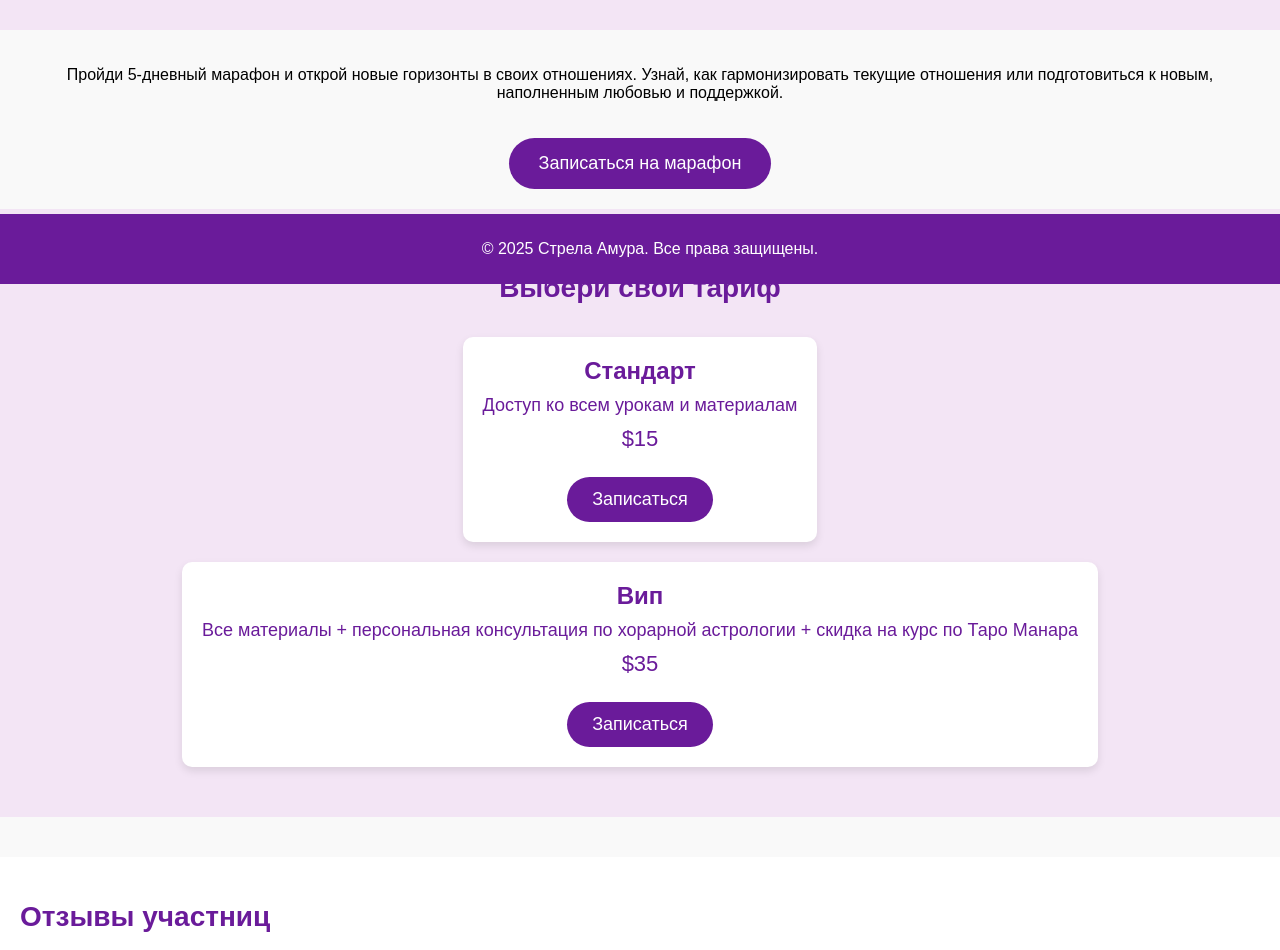
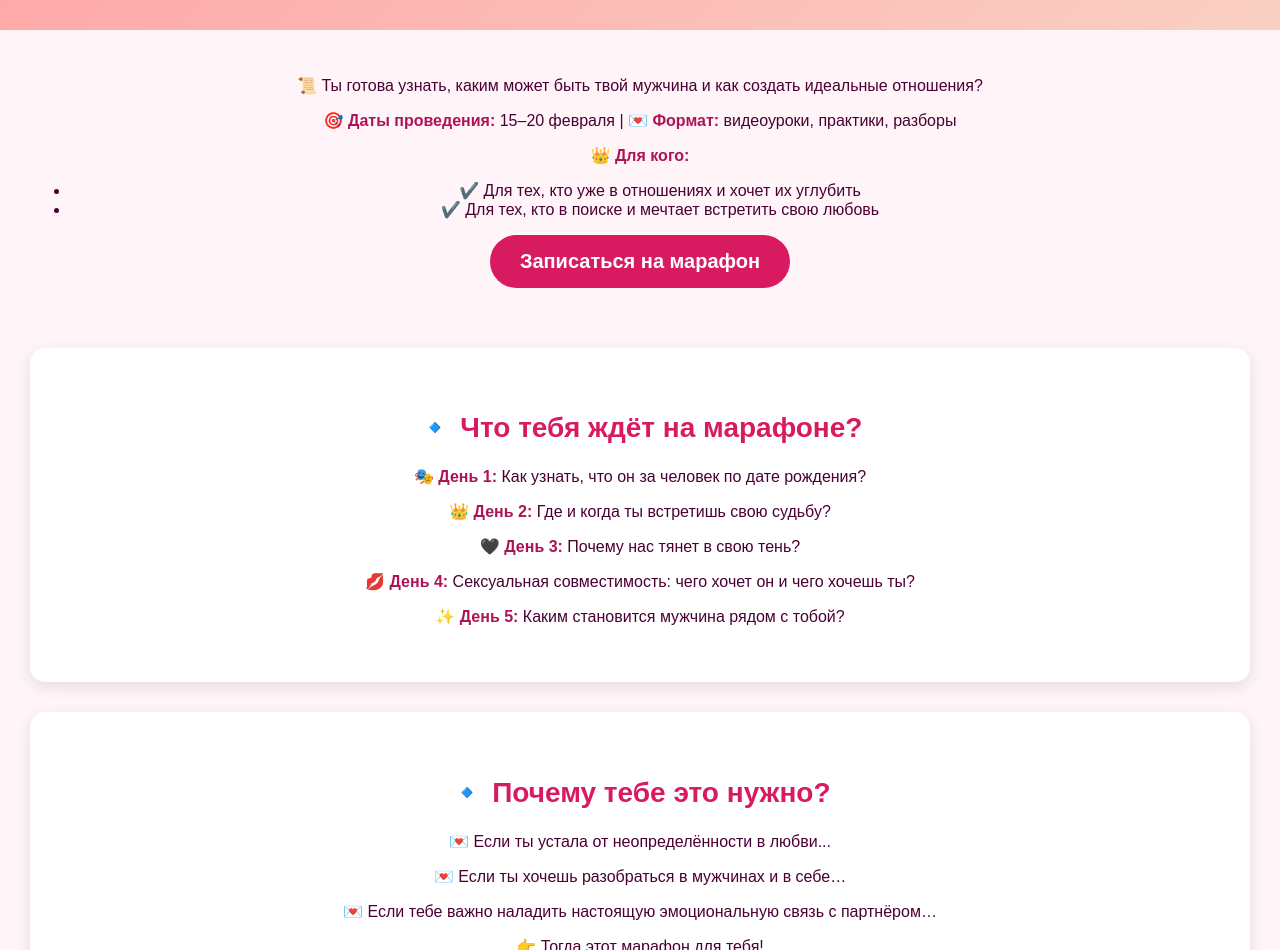
Before and after one commit to YanaForza/landing-page, a plain HTML site: page index.html in a window 1280 px wide. Shown: the part 516-1466 px from the top of the page. Drawn offline with Linux system fonts and the light colour scheme.

Commit message:
index.html

```diff
--- a/index.html
+++ b/index.html
@@ -3,21 +3,22 @@
 <head>
     <meta charset="UTF-8">
     <meta name="viewport" content="width=device-width, initial-scale=1.0">
-    <title>Стрела Амура - Марафон по гармонизации отношений</title>
+    <title>Стрела Амура - Марафон по любви и отношениям</title>
     <style>
         body {
             font-family: 'Arial', sans-serif;
-            background-color: #f9f9f9;
+            background-color: #fff5f8;
             margin: 0;
             padding: 0;
+            color: #4a0033;
         }
         header {
-            background-color: #f3e5f5;
+            background: linear-gradient(135deg, #ff9a9e, #fad0c4);
             text-align: center;
             padding: 40px 20px;
+            color: white;
         }
         header h1 {
-            color: #6a1b9a;
             font-size: 36px;
             margin: 0;
         }
@@ -26,34 +27,48 @@
             max-height: 400px;
             object-fit: cover;
             margin-top: 20px;
+            border-radius: 10px;
         }
         .content {
-            padding: 20px;
+            padding: 30px;
             text-align: center;
         }
         .cta-button {
             display: inline-block;
             padding: 15px 30px;
-            background-color: #6a1b9a;
+            background: #d81b60;
             color: white;
-            font-size: 18px;
+            font-size: 20px;
             border-radius: 30px;
             text-decoration: none;
-            margin-top: 20px;
+            font-weight: bold;
+            transition: 0.3s;
         }
-        .testimonials {
-            background-color: #ffffff;
-            padding: 20px;
-            margin-top: 40px;
+        .cta-button:hover {
+            background: #ad1457;
         }
-        .testimonials h2 {
-            color: #6a1b9a;
+        .section {
+            background-color: white;
+            padding: 40px 20px;
+            text-align: center;
+            margin: 30px;
+            border-radius: 15px;
+            box-shadow: 0 5px 15px rgba(0, 0, 0, 0.1);
+        }
+        .section h2 {
+            color: #d81b60;
             font-size: 28px;
+        }
+        .highlight {
+            font-weight: bold;
+            color: #ad1457;
         }
         .testimonial-images {
             display: flex;
-            justify-content: space-around;
+            justify-content: center;
+            gap: 15px;
             margin-top: 20px;
+            flex-wrap: wrap;
         }
         .testimonial-images img {
             width: 120px;
@@ -62,86 +77,79 @@
             box-shadow: 0 4px 8px rgba(0, 0, 0, 0.1);
         }
         footer {
-            background-color: #6a1b9a;
+            background-color: #d81b60;
             color: white;
             text-align: center;
-            padding: 10px;
-            position: fixed;
-            bottom: 0;
-            width: 100%;
-        }
-        .pricing {
-            background-color: #f3e5f5;
-            padding: 40px 20px;
-            text-align: center;
-        }
-        .pricing h2 {
-            color: #6a1b9a;
-            font-size: 28px;
-        }
-        .price-option {
-            display: inline-block;
-            background-color: white;
-            padding: 20px;
-            margin: 10px;
-            border-radius: 10px;
-            box-shadow: 0 4px 8px rgba(0, 0, 0, 0.1);
-        }
-        .price-option h3 {
-            color: #6a1b9a;
-            font-size: 24px;
-            margin: 0;
-        }
-        .price-option p {
-            color: #6a1b9a;
-            font-size: 18px;
-            margin: 10px 0;
-        }
-        .price-option .price {
-            font-size: 22px;
-            color: #6a1b9a;
-        }
-        .price-option .cta-button {
-            margin-top: 15px;
-            padding: 12px 25px;
-            font-size: 18px;
+            padding: 15px;
+            margin-top: 30px;
         }
     </style>
 </head>
 <body>
     <header>
-        <h1>Стрела Амура: Марафон, который изменит твои отношения</h1>
-        <img src="https://imgur.com/3r6sWSE" alt="Марафон Стрела Амура" class="hero-image">
+        <h1>Стрела Амура: марафон о любви и гармоничных отношениях</h1>
+        <img src="https://i.imgur.com/3r6sWSE.jpg" alt="Марафон Стрела Амура" class="hero-image">
     </header>
 
     <div class="content">
-        <p>Пройди 5-дневный марафон и открой новые горизонты в своих отношениях. Узнай, как гармонизировать текущие отношения или подготовиться к новым, наполненным любовью и поддержкой.</p>
+        <p>📜 Ты готова узнать, каким может быть твой мужчина и как создать идеальные отношения?</p>
+        <p>🎯 <span class="highlight">Даты проведения:</span> 15–20 февраля | 💌 <span class="highlight">Формат:</span> видеоуроки, практики, разборы</p>
+        <p>👑 <span class="highlight">Для кого:</span></p>
+        <ul>
+            <li>✔️ Для тех, кто уже в отношениях и хочет их углубить</li>
+            <li>✔️ Для тех, кто в поиске и мечтает встретить свою любовь</li>
+        </ul>
         <a href="https://wa.me/905444405770" class="cta-button">Записаться на марафон</a>
     </div>
 
-    <div class="pricing">
-        <h2>Выбери свой тариф</h2>
-        <div class="price-option">
-            <h3>Стандарт</h3>
-            <p>Доступ ко всем урокам и материалам</p>
-            <p class="price">$15</p>
-            <a href="https://wa.me/905444405770" class="cta-button">Записаться</a>
-        </div>
-        <div class="price-option">
-            <h3>Вип</h3>
-            <p>Все материалы + персональная консультация по хорарной астрологии + скидка на курс по Таро Манара</p>
-            <p class="price">$35</p>
-            <a href="https://wa.me/905444405770" class="cta-button">Записаться</a>
-        </div>
+    <div class="section">
+        <h2>🔹 Что тебя ждёт на марафоне?</h2>
+        <p>🎭 <span class="highlight">День 1:</span> Как узнать, что он за человек по дате рождения?</p>
+        <p>👑 <span class="highlight">День 2:</span> Где и когда ты встретишь свою судьбу?</p>
+        <p>🖤 <span class="highlight">День 3:</span> Почему нас тянет в свою тень?</p>
+        <p>💋 <span class="highlight">День 4:</span> Сексуальная совместимость: чего хочет он и чего хочешь ты?</p>
+        <p>✨ <span class="highlight">День 5:</span> Каким становится мужчина рядом с тобой?</p>
     </div>
 
-    <div class="testimonials">
-        <h2>Отзывы участниц</h2>
+    <div class="section">
+        <h2>🔹 Почему тебе это нужно?</h2>
+        <p>💌 Если ты устала от неопределённости в любви...</p>
+        <p>💌 Если ты хочешь разобраться в мужчинах и в себе…</p>
+        <p>💌 Если тебе важно наладить настоящую эмоциональную связь с партнёром…</p>
+        <p>👉 Тогда этот марафон для тебя!</p>
+    </div>
+
+    <div class="section">
+        <h2>🔹 Что ты получишь?</h2>
+        <ul>
+            <li>✅ Видеоуроки с разъяснениями</li>
+            <li>✅ Задания и практики для глубокой проработки</li>
+            <li>✅ Разборы карт Таро Манара</li>
+            <li>✅ Откровенные инсайты о себе и своём мужчине</li>
+            <li>✅ Возможность получить личную консультацию</li>
+        </ul>
+    </div>
+
+    <div class="section">
+        <h2>🔹 Тарифы</h2>
+        <p><span class="highlight">💫 Стандарт – $15</span></p>
+        <p>📜 Доступ ко всем видеоурокам и заданиям</p>
+        <p>📜 Обратная связь в общем чате (по желанию)</p>
+        <p>🎁 Бонус: розыгрыш одного хорарного вопроса!</p>
+        <p><span class="highlight">👑 VIP – $35 (только 10 мест!)</span></p>
+        <p>📜 Доступ ко всем видеоурокам и заданиям</p>
+        <p>📜 Личная обратная связь + доп. разборы</p>
+        <p>📜 Эксклюзивные расклады Таро Манара</p>
+        <p>🎁 Бонусы: скидка на курс по Манаре, разбор мини-раскладов, участие в розыгрыше консультации на 30 минут!</p>
+    </div>
+
+    <div class="section">
+        <h2>🔹 Отзывы участниц предыдущих марафонов</h2>
         <div class="testimonial-images">
-            <img src="https://github.com/YanaForza/landing-page/blob/c90ac0631b6a7dc7ce7c38fc342344aac9539251/images/Screenshot_1.jpg?raw=true" alt="Отзыв 1">
-            <img src="https://github.com/YanaForza/landing-page/blob/c90ac0631b6a7dc7ce7c38fc342344aac9539251/images/Screenshot_2.jpg?raw=true" alt="Отзыв 2">
-            <img src="https://github.com/YanaForza/landing-page/blob/c90ac0631b6a7dc7ce7c38fc342344aac9539251/images/Screenshot_3.jpg?raw=true" alt="Отзыв 3">
-            <img src="https://github.com/YanaForza/landing-page/blob/c90ac0631b6a7dc7ce7c38fc342344aac9539251/images/Screenshot_4.jpg?raw=true" alt="Отзыв 4">
+            <img src="https://github.com/YanaForza/landing-page/blob/f5e262b4044d5692749ec260ec10a8f2dbff9687/images/Screenshot_1.jpg?raw=true" alt="Отзыв 1">
+            <img src="https://github.com/YanaForza/landing-page/blob/f5e262b4044d5692749ec260ec10a8f2dbff9687/images/Screenshot_2.jpg?raw=true" alt="Отзыв 2">
+            <img src="https://github.com/YanaForza/landing-page/blob/f5e262b4044d5692749ec260ec10a8f2dbff9687/images/Screenshot_3.jpg?raw=true" alt="Отзыв 3">
+            <img src="https://github.com/YanaForza/landing-page/blob/f5e262b4044d5692749ec260ec10a8f2dbff9687/images/Screenshot_4.jpg?raw=true" alt="Отзыв 4">
         </div>
     </div>
 
```
